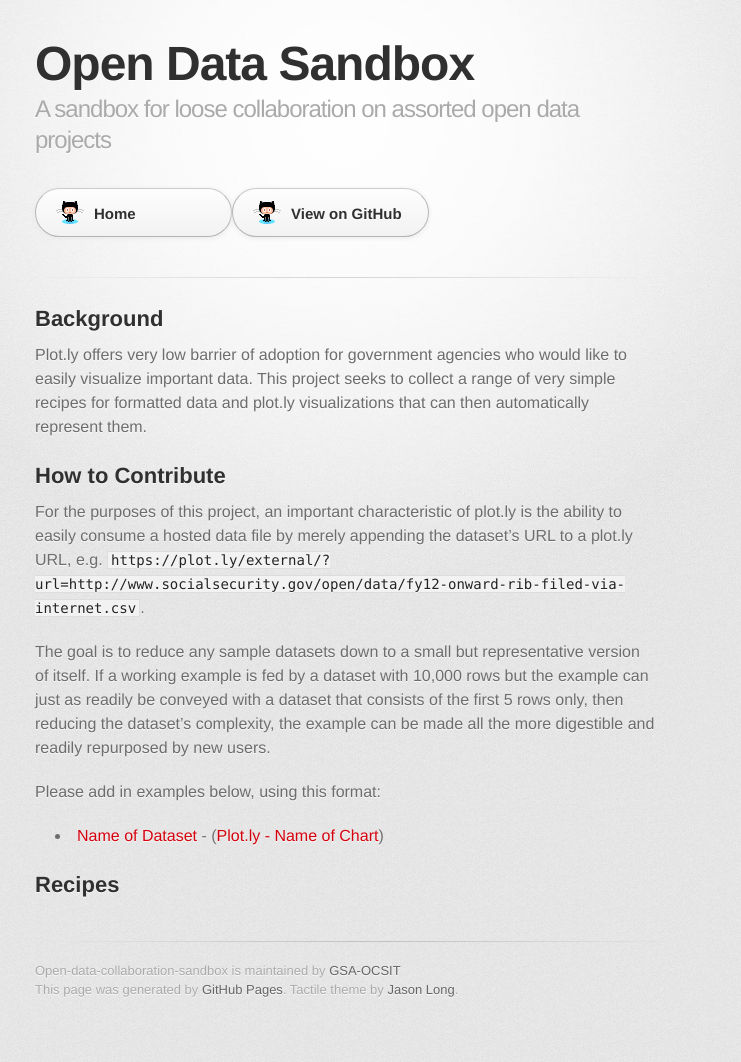
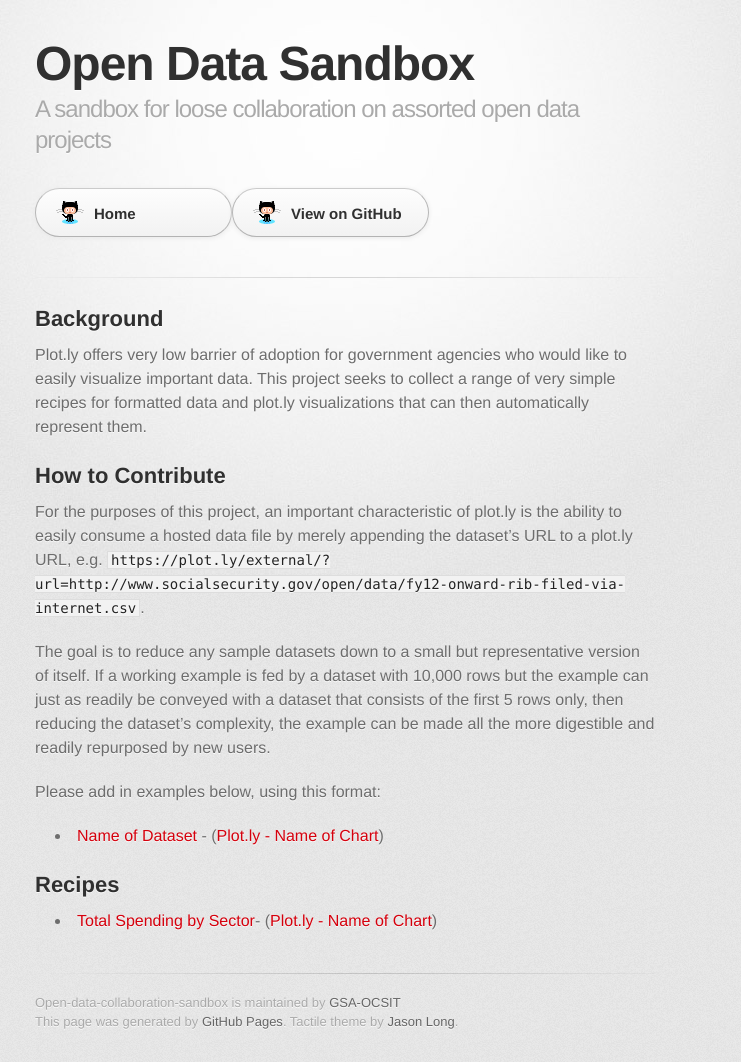
Before and after one commit to GSA/Open-Data-Collaboration-Sandbox, a Jekyll site: the page built from plotly_recipes_for_open_data.md, in a window 1280 px wide. Shown: the whole page, without its empty margins (295-1036 px from the left). Built offline with Jekyll 4.4.1, drawn with Linux system fonts in a browser that asks for light colours; some web fonts are replaced; before the commit the page ends 1030 px from its top, so only the background shows below that.

Commit message:
Update plotly_recipes_for_open_data.md

```diff
--- a/plotly_recipes_for_open_data.md
+++ b/plotly_recipes_for_open_data.md
@@ -22,3 +22,4 @@
 
 
 ## Recipes
+* [Total Spending by Sector](https://raw.github.com/gbinal/plotly-experiments/master/grid/total_spending.csv)- ([Plot.ly - Name of  Chart](https://plot.ly/external/?url=https://raw.github.com/gbinal/plotly-experiments/master/grid/total_spending.csv))
```
